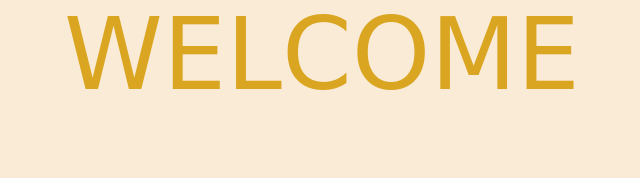
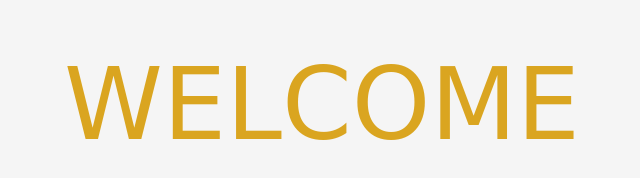
Before and after one commit to dbedggood/webportfolio, a plain HTML site: page index.html in a window 1280 px wide. Shown: the whole page, without its empty margins (318-958 px from the left). Drawn offline with nearby package versions, Linux system fonts and the light colour scheme; a web font is replaced by a local one.

Commit message:
small visual changes

```diff
--- a/css/style.css
+++ b/css/style.css
@@ -1,5 +1,6 @@
 body {
-    background-color: antiquewhite;
+    background-color: whitesmoke;
+    padding-top: 50px;
 }
 
 h1 {
```
